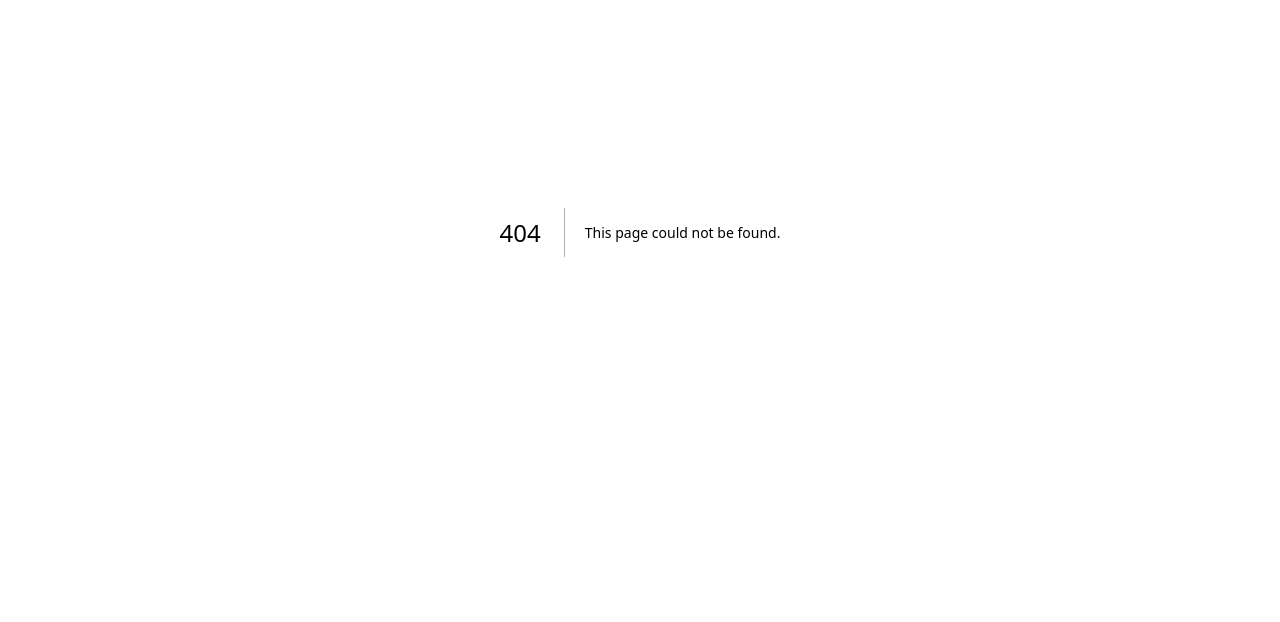
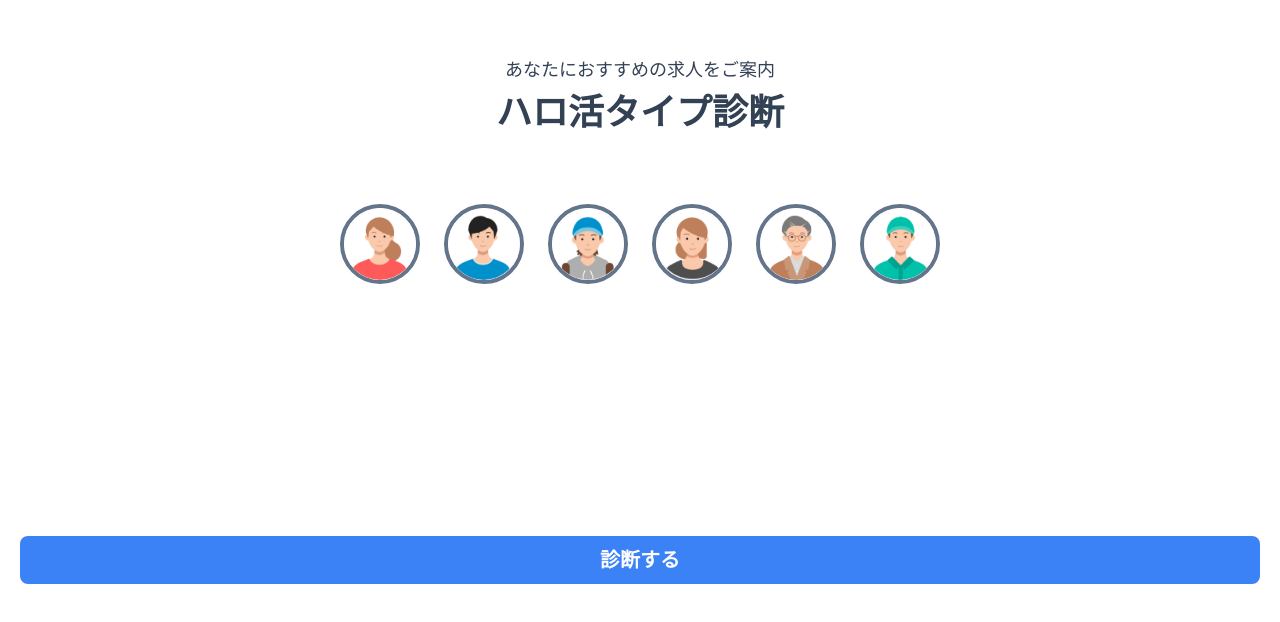
Before and after one commit to SomaTakata/mercari-hackathon, a Next.js app: page /1 in a window 1280 px wide. Before the commit this address had no page. Shown: the part 168-790 px from the top of the page. Built offline with nearby package versions, Linux system fonts and the light colour scheme.

Commit message:
診断開始画面の修正

```diff
--- a/src/app/page.tsx
+++ b/src/app/1/page.tsx
@@ -3,44 +3,44 @@ import { Button } from "@/components/ui/button";
 
 export default function PersonalityTest() {
   return (
-    <div className="h-full justify-between bg-blue-500 flex flex-col items-center px-5 py-12 pt-48 gap-6">
+    <div className="h-full justify-between flex flex-col items-center px-5 py-12 pt-56 gap-6">
       <div className="flex flex-col gap-6">
-        <div className="text-white text-center flex flex-col gap-2 mb-12">
+        <div className="text-slate-700 text-center flex flex-col gap-2 mb-12">
           <p className="text-lg">あなたにおすすめの求人をご案内</p>
           <h1 className="text-4xl font-bold">ハロ活タイプ診断</h1>
         </div>
 
         <div className="flex flex-wrap items-center justify-center gap-6">
           {/* Top avatar */}
-          <Avatar className="w-20 h-20 border-4 border-white">
+          <Avatar className="w-20 h-20 border-4 border-slate-500">
             <AvatarImage src="./1.png" alt="Avatar 1" />
             <AvatarFallback>A1</AvatarFallback>
           </Avatar>
-          <Avatar className="w-20 h-20 border-4 border-white">
+          <Avatar className="w-20 h-20 border-4 border-slate-500">
             <AvatarImage src="./2.png" alt="Avatar 1" />
             <AvatarFallback>A1</AvatarFallback>
           </Avatar>
-          <Avatar className="w-20 h-20 border-4 border-white">
+          <Avatar className="w-20 h-20 border-4 border-slate-500">
             <AvatarImage src="./3.png" alt="Avatar 1" />
             <AvatarFallback>A1</AvatarFallback>
           </Avatar>
-          <Avatar className="w-20 h-20 border-4 border-white">
+          <Avatar className="w-20 h-20 border-4 border-slate-500">
             <AvatarImage src="./4.png" alt="Avatar 1" />
             <AvatarFallback>A1</AvatarFallback>
           </Avatar>
-          <Avatar className="w-20 h-20 border-4 border-white">
+          <Avatar className="w-20 h-20 border-4 border-slate-500">
             <AvatarImage src="./5.png" alt="Avatar 1" />
             <AvatarFallback>A1</AvatarFallback>
           </Avatar>
 
-          <Avatar className="w-20 h-20 border-4 border-white">
+          <Avatar className="w-20 h-20 border-4 border-slate-500">
             <AvatarImage src="./6.png" alt="Avatar 1" />
             <AvatarFallback>A1</AvatarFallback>
           </Avatar>
         </div>
       </div>
 
-      <Button className="w-full  bg-red-500 text-white rounded-lg py-6 text-xl font-medium hover:bg-red-600 transition-colors">
+      <Button className="w-full  bg-blue-500 text-white rounded-lg py-6 text-xl font-semibold hover:bg-red-600 transition-colors">
         診断する
       </Button>
     </div>
```
